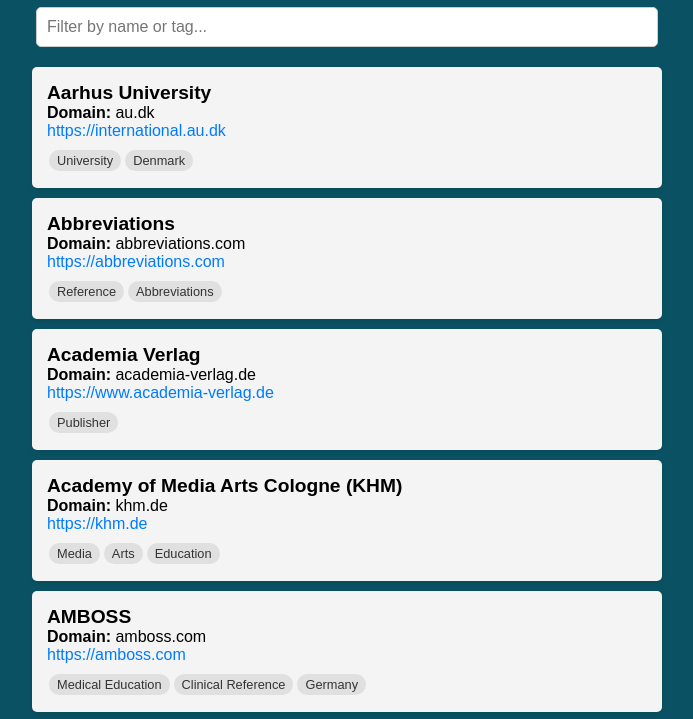
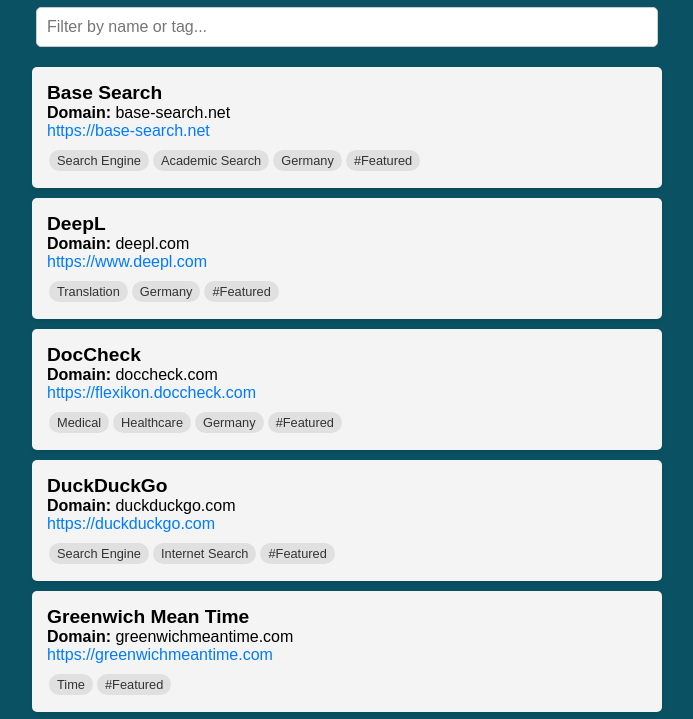
Before and after one commit to Jean-Haffner/focusnet-whitelist, a plain HTML site: page index.html in a window 1280 px wide. Shown: the part 81-800 px from the top of the page, without its empty margins (293-986 px from the left). Drawn offline with Linux system fonts and the light colour scheme.

Commit message:
Add files via upload

```diff
--- a/index.html
+++ b/index.html
@@ -105,7 +105,12 @@
         return response.json();
       })
       .then(data => {
-        data.sort((a, b) => a.name.localeCompare(b.name));
+        data.sort((a, b) => {
+          const aFeatured = a.tags.includes("#Featured") ? 0 : 1;
+          const bFeatured = b.tags.includes("#Featured") ? 0 : 1;
+          if (aFeatured !== bFeatured) return aFeatured - bFeatured;
+          return a.name.localeCompare(b.name);
+        });
         fullData = data;
         renderList(fullData);
       })
```
